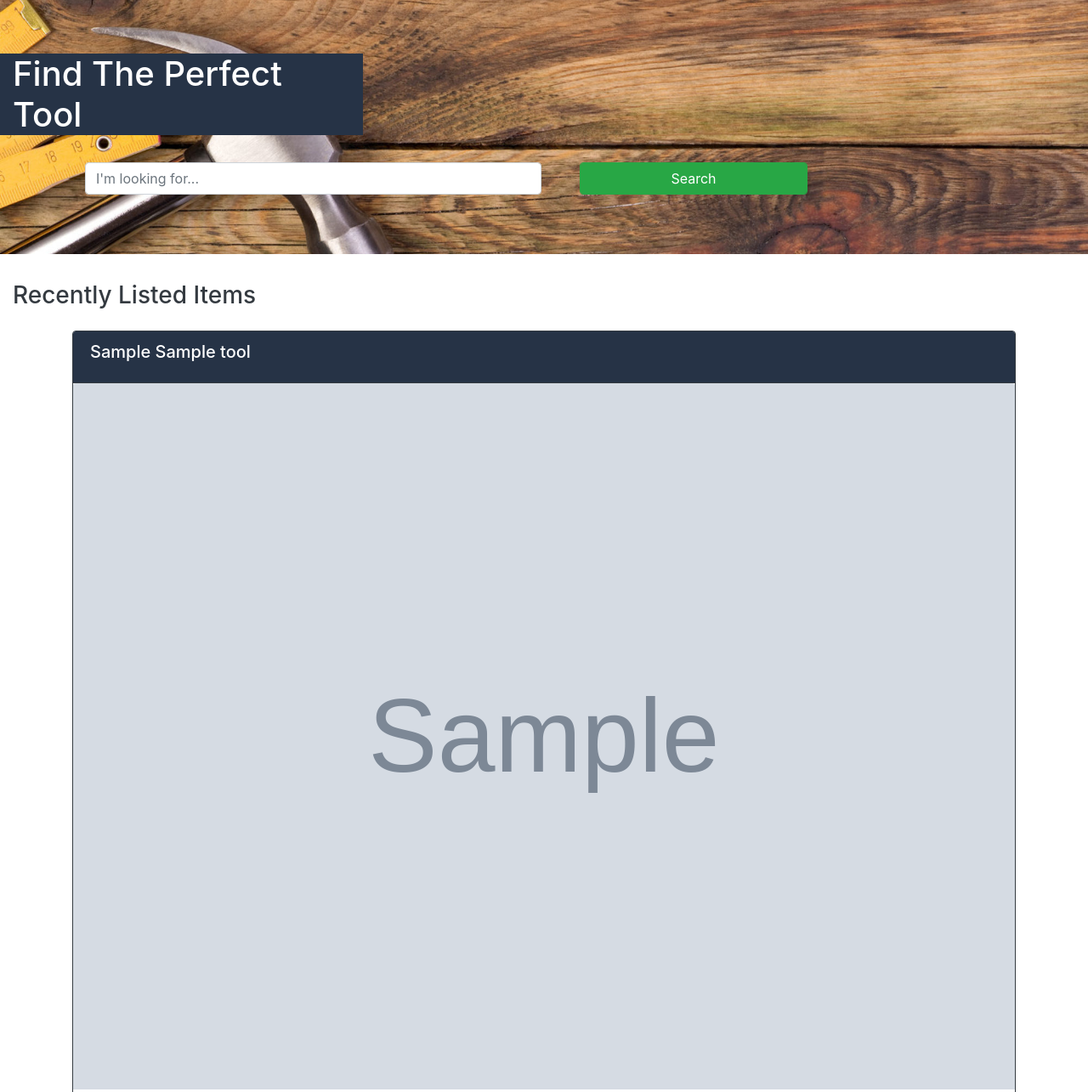
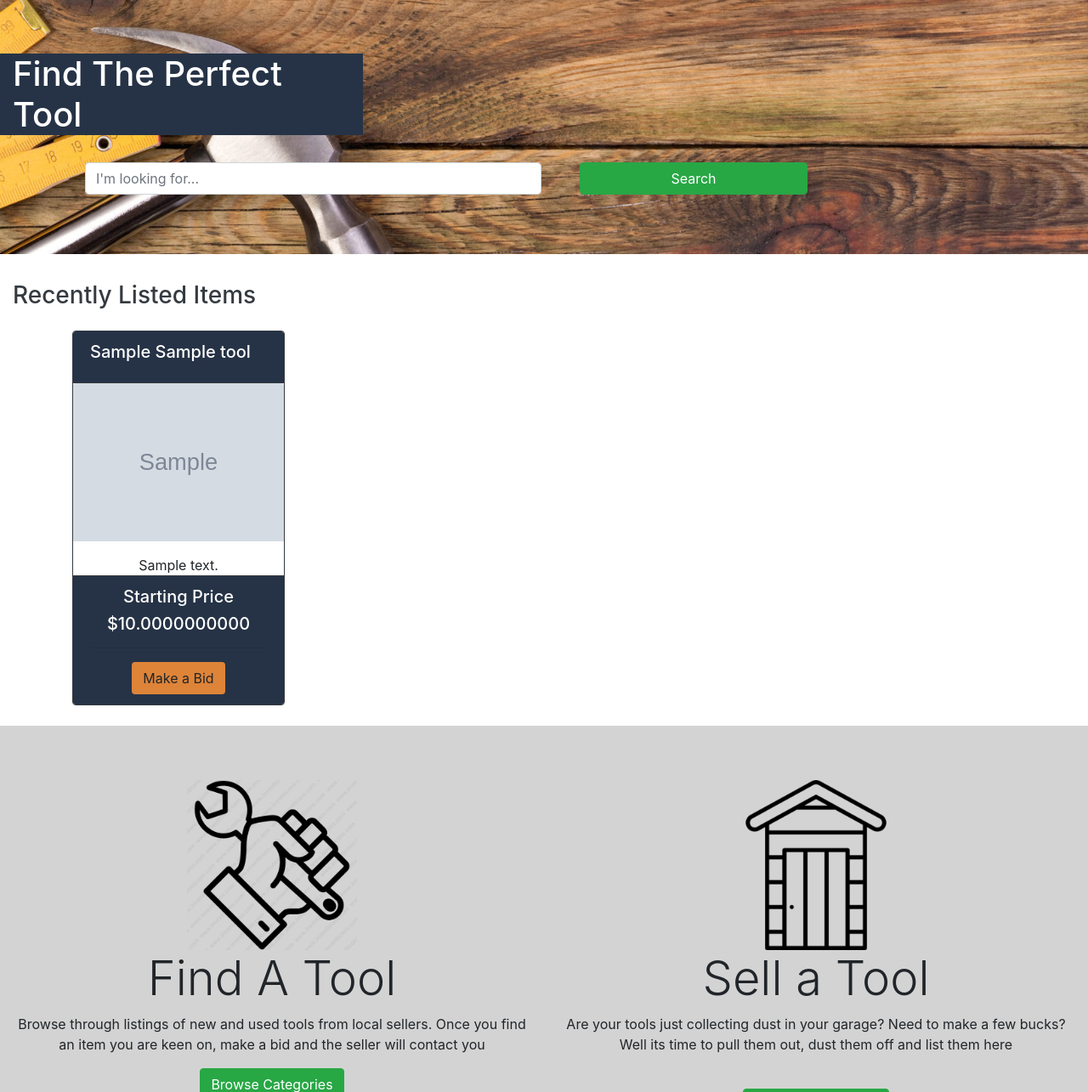
Before and after one commit to dcwilli/dustygarage, a Flask app: page / in a window 1280 px wide. Shown: the part 97-1382 px from the top of the page at 85% size. Run offline with Flask 2, Linux system fonts and the light colour scheme; tables that the repository leaves empty hold one stand-in row (values such as "Sample post"); grey boxes marked "Sample" are stand-in pictures; some libraries are stand-ins or nearby versions.

Commit message:
index sizing update

```diff
--- a/marketplace/templates/index.html
+++ b/marketplace/templates/index.html
@@ -40,7 +40,7 @@
                 <div class="card-deck my-4 rounded-0">
                     {% for tool in tools %}
 
-                    <div class="card border-dark">
+                    <div class="card border-dark" style="max-width: 250px">
                         <div class="card-header bg-base-blue text-white border-dark">
                             <h5 class="card-title">{{tool.brand}} {{tool.tool_name}}</h5>
                         </div>
```
